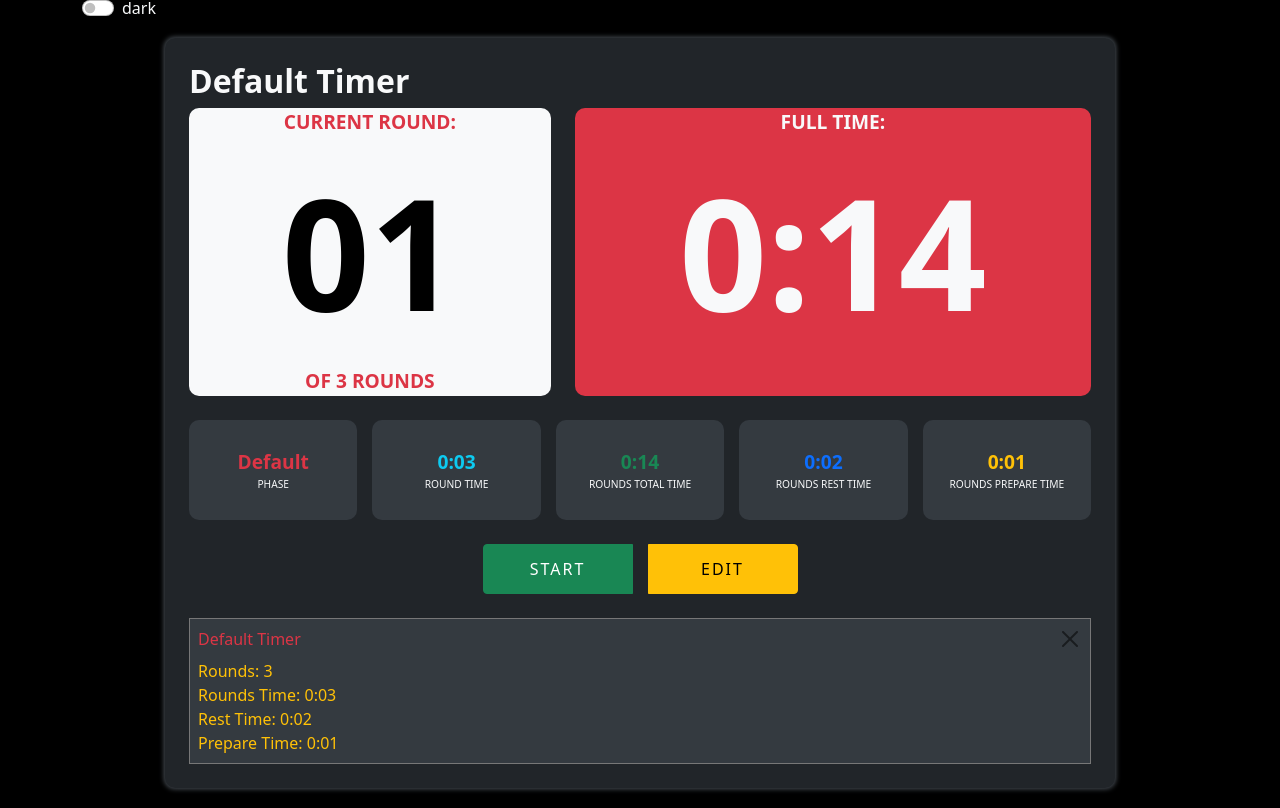
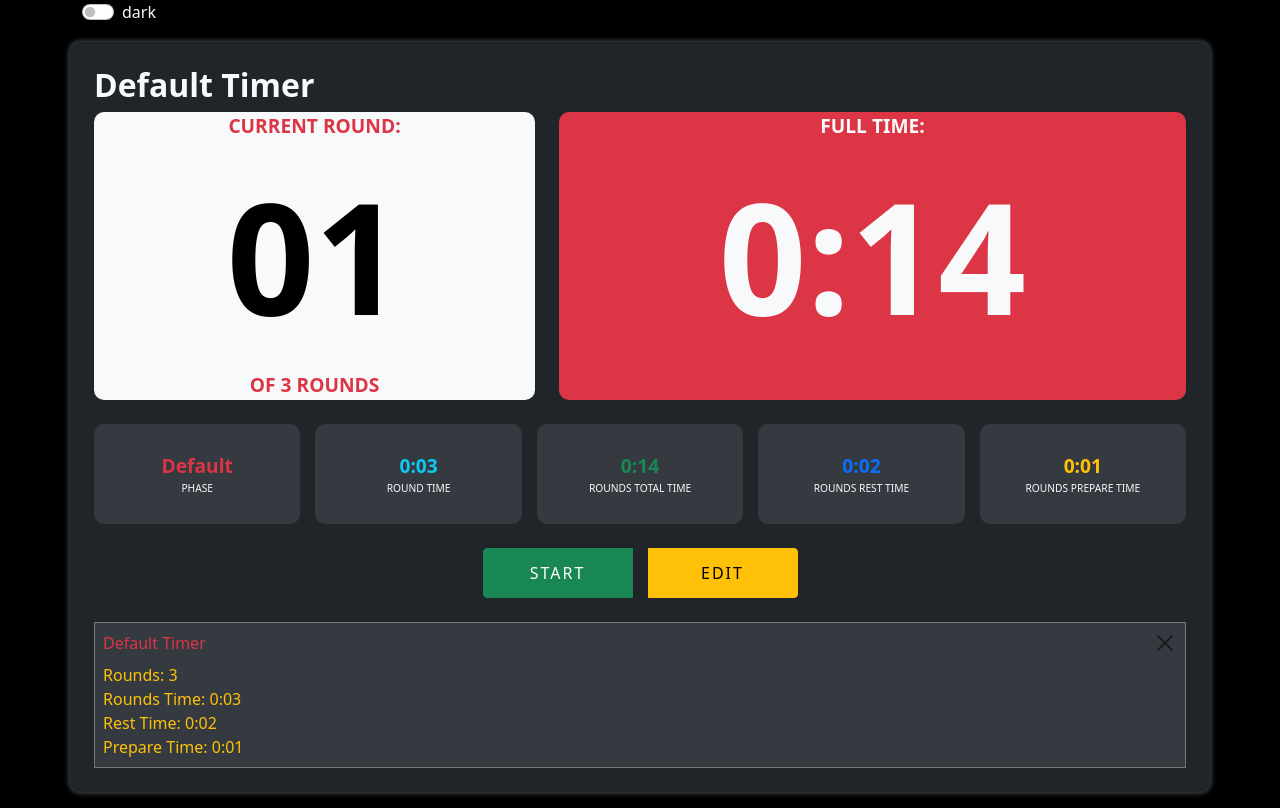
Before and after one commit to Omega24v/BoxingApp, a React (Create React App) app: page / in a window 1280 px wide. Built offline with nearby package versions, Linux system fonts and the light colour scheme.

Commit message:
add ToggleTheme comp. in bootstrap grid

```diff
--- a/src/App.js
+++ b/src/App.js
@@ -8,9 +8,13 @@ function App() {
   return (
     <div className="App">
       <Container>
+        <Row className="mt-2">
+          <Col lg={12}>
+            <ToggleTheme/>
+          </Col>
+        </Row>
         <Row className="justify-content-center">
-          <ToggleTheme/>
-          <Col lg={10} className="timer my-3 p-4">
+          <Col lg={12} className="timer my-3 p-4">
             <Timer/>
           </Col>
         </Row>
```
